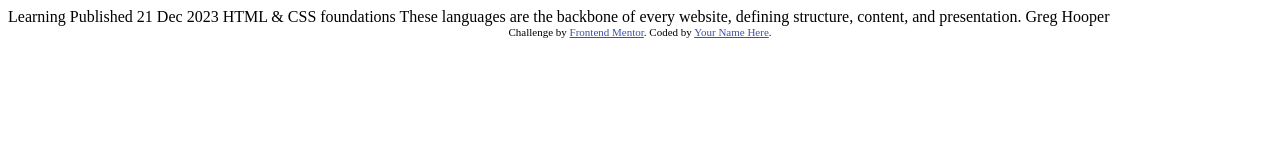
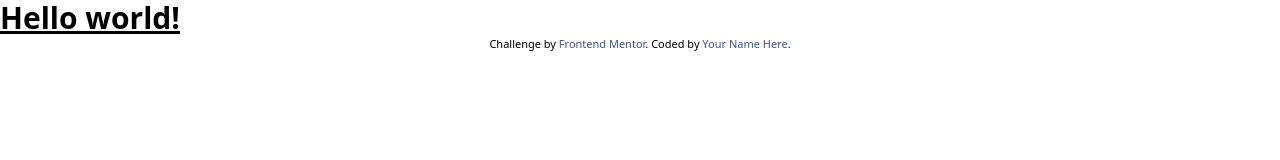
Before and after one commit to LuisCorreaDv/Blog-preview-card-challenge, a website: page index.html in a window 1280 px wide. Drawn offline with Linux system fonts and the light colour scheme.

Commit message:
Adding tailwing CSS with CLI

```diff
--- a/index.html
+++ b/index.html
@@ -7,25 +7,19 @@
   <link rel="icon" type="image/png" sizes="32x32" href="./assets/images/favicon-32x32.png">
 
   <title>Frontend Mentor | Blog preview card</title>
+  <link href="./output.css" rel="stylesheet">
 
   <!-- Feel free to remove these styles or customise in your own stylesheet 👍 -->
   <style>
+
     .attribution { font-size: 11px; text-align: center; }
     .attribution a { color: hsl(228, 45%, 44%); }
   </style>
 </head>
 <body>
-
-  Learning
-
-  Published 21 Dec 2023
-
-  HTML & CSS foundations
-
-  These languages are the backbone of every website, defining structure, content, and presentation.
-
-  Greg Hooper
-
+  <h1 class="text-3xl font-bold underline">
+    Hello world!
+  </h1>
   <div class="attribution">
     Challenge by <a href="https://www.frontendmentor.io?ref=challenge" target="_blank">Frontend Mentor</a>.
     Coded by <a href="#">Your Name Here</a>.
--- /dev/null
+++ b/input.css
@@ -0,0 +1,3 @@
+@tailwind base;
+@tailwind components;
+@tailwind utilities;
--- /dev/null
+++ b/package.json
@@ -0,0 +1,5 @@
+{
+  "devDependencies": {
+    "tailwindcss": "^3.4.15"
+  }
+}
--- /dev/null
+++ b/tailwind.config.js
@@ -0,0 +1,8 @@
+/** @type {import('tailwindcss').Config} */
+module.exports = {
+  content: ["./*.{html,js}"],
+  theme: {
+    extend: {},
+  },
+  plugins: [],
+}
```
Also changed, not shown: output.css (added), 1 other file.
